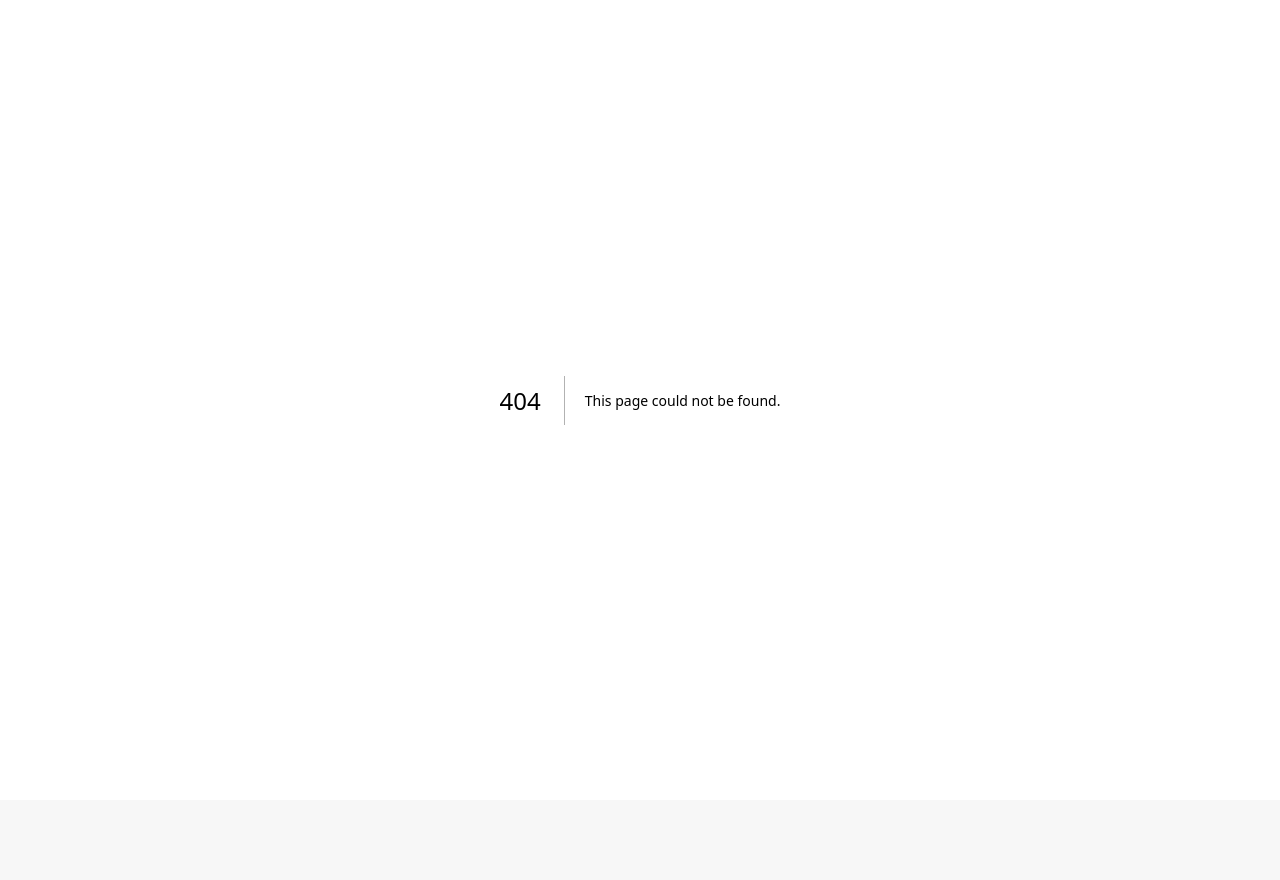
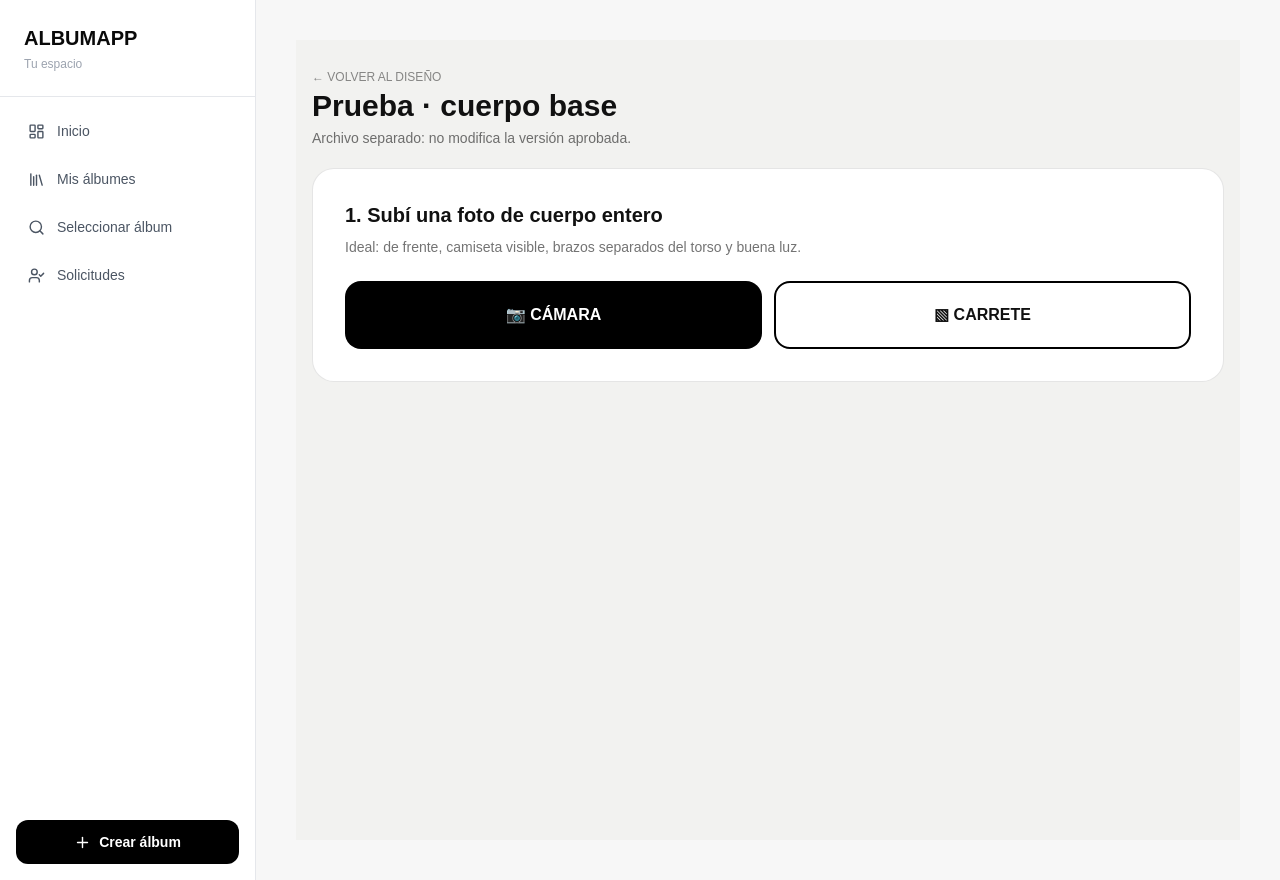
Before and after one commit to lucasmarquez86/albumapp, a Next.js app: page /dashboard/prueba-cuerpo in a window 1280 px wide. Before the commit this address had no page. Before the commit the page ends 800 px from the top, so only its background shows below. Built offline with nearby package versions, Linux system fonts and the light colour scheme.

Commit message:
Add isolated body crop prototype

```diff
--- /dev/null
+++ b/app/dashboard/prueba-cuerpo/page.tsx
@@ -0,0 +1,30 @@
+'use client'
+
+import Link from 'next/link'
+import {useRef,useState} from 'react'
+
+export default function PruebaCuerpo(){
+ const camera=useRef<HTMLInputElement>(null),gallery=useRef<HTMLInputElement>(null)
+ const [image,setImage]=useState<string|null>(null),[zoom,setZoom]=useState(100),[x,setX]=useState(50),[y,setY]=useState(50),[cut,setCut]=useState(31),[saved,setSaved]=useState(false)
+ const load=(e:React.ChangeEvent<HTMLInputElement>)=>{const f=e.target.files?.[0];if(!f)return;setImage(URL.createObjectURL(f));setSaved(false);setZoom(100);setX(50);setY(50);setCut(31)}
+ const photoStyle=image?{backgroundImage:`url(${image})`,backgroundSize:`${zoom}% auto`,backgroundPosition:`${x}% ${y}%`}:{}
+ return <main className="min-h-screen bg-[#f2f2f0] text-[#111] pb-10">
+  <div className="max-w-5xl mx-auto px-4 py-6">
+   <div className="flex items-center justify-between gap-4 mb-5"><div><Link href="/dashboard/crear-album" className="text-xs text-black/45">← VOLVER AL DISEÑO</Link><h1 className="text-2xl md:text-3xl font-black">Prueba · cuerpo base</h1><p className="text-sm text-black/55 mt-1">Archivo separado: no modifica la versión aprobada.</p></div></div>
+   {!image?<section className="bg-white rounded-[22px] border border-black/10 p-5 md:p-8"><h2 className="text-xl font-black">1. Subí una foto de cuerpo entero</h2><p className="text-sm text-black/55 mt-2">Ideal: de frente, camiseta visible, brazos separados del torso y buena luz.</p><div className="grid grid-cols-2 gap-3 mt-6"><button onClick={()=>camera.current?.click()} className="bg-black text-white rounded-2xl p-5 font-black">📷 CÁMARA</button><button onClick={()=>gallery.current?.click()} className="border-2 border-black rounded-2xl p-5 font-black">▧ CARRETE</button></div></section>:
+   <div className="grid lg:grid-cols-[1fr_320px] gap-5">
+    <section className="bg-white rounded-[22px] border border-black/10 p-4 md:p-6"><div className="flex justify-between items-center mb-3"><div><span className="text-[10px] tracking-[.18em] font-black text-black/40">PASO 2</span><h2 className="text-xl font-black">Ajustá cuerpo y cuello</h2></div><button onClick={()=>setImage(null)} className="text-xs font-black border rounded-xl px-3 py-2">CAMBIAR FOTO</button></div>
+     <div className="relative mx-auto w-full max-w-[430px] aspect-[2/3] bg-[#ddd] overflow-hidden rounded-2xl touch-none" style={photoStyle}>
+      <div className="absolute inset-x-0 top-0 bg-black/55" style={{height:`${cut}%`}}/>
+      <div className="absolute inset-x-0 border-t-2 border-red-600" style={{top:`${cut}%`}}><span className="absolute right-2 -top-7 bg-red-600 text-white text-[9px] font-black px-2 py-1 rounded">CORTE DE CUELLO</span></div>
+      <div className="absolute inset-x-0 bottom-0 border-2 border-dashed border-white/60 pointer-events-none" style={{top:`${cut}%`}}/>
+     </div>
+     <p className="text-xs text-black/50 mt-3 text-center">La zona oscura se elimina. La línea roja marca dónde empieza el cuerpo que queremos conservar.</p>
+    </section>
+    <aside className="bg-white rounded-[22px] border border-black/10 p-5 self-start"><h3 className="font-black">Ajustes</h3><label className="block mt-5 text-[11px] font-black">ZOOM · {zoom}%<input className="w-full mt-2 accent-black" type="range" min="70" max="180" value={zoom} onChange={e=>setZoom(+e.target.value)}/></label><label className="block mt-5 text-[11px] font-black">HORIZONTAL<input className="w-full mt-2 accent-black" type="range" min="0" max="100" value={x} onChange={e=>setX(+e.target.value)}/></label><label className="block mt-5 text-[11px] font-black">VERTICAL<input className="w-full mt-2 accent-black" type="range" min="0" max="100" value={y} onChange={e=>setY(+e.target.value)}/></label><label className="block mt-5 text-[11px] font-black">CORTE CUELLO · {cut}%<input className="w-full mt-2 accent-red-600" type="range" min="10" max="60" value={cut} onChange={e=>setCut(+e.target.value)}/></label><button onClick={()=>setSaved(true)} className="w-full bg-black text-white rounded-xl p-4 mt-6 text-xs font-black">PROCESAR CUERPO →</button><p className="text-[11px] text-black/45 mt-3">Esta primera prueba guarda el encuadre y la guía de corte. La segmentación real de fondo/cabeza es el siguiente paso.</p></aside>
+   </div>}
+   {saved&&<div className="mt-5 bg-[#111] text-white rounded-[22px] p-5"><b>Encuadre confirmado.</b><p className="text-sm text-white/65 mt-1">Ya tenemos la interacción de cámara/carrete, zoom, posición y corte de cuello aislada del editor principal.</p></div>}
+   <input ref={camera} type="file" accept="image/*" capture="environment" className="hidden" onChange={load}/><input ref={gallery} type="file" accept="image/*" className="hidden" onChange={load}/>
+  </div>
+ </main>
+}
```
